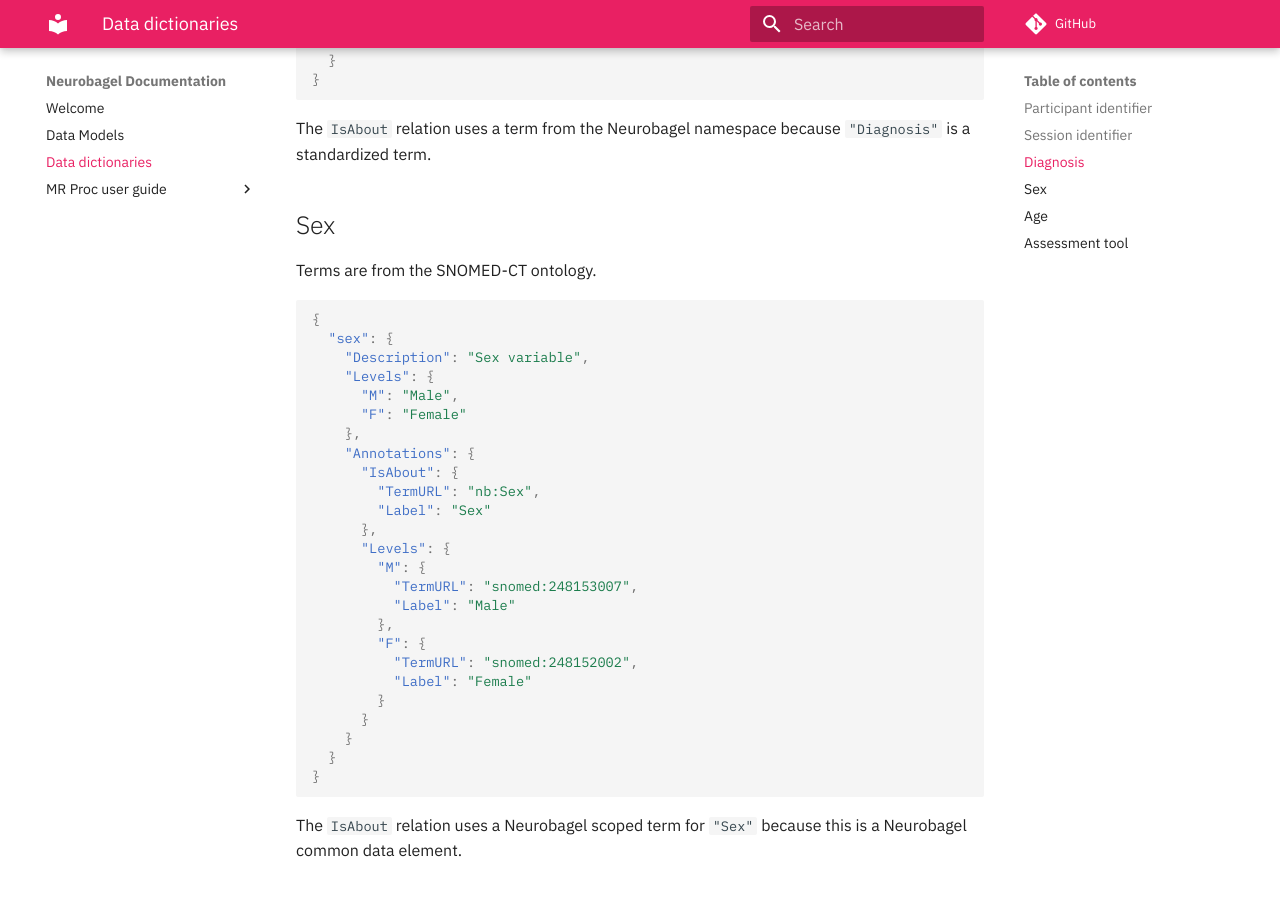
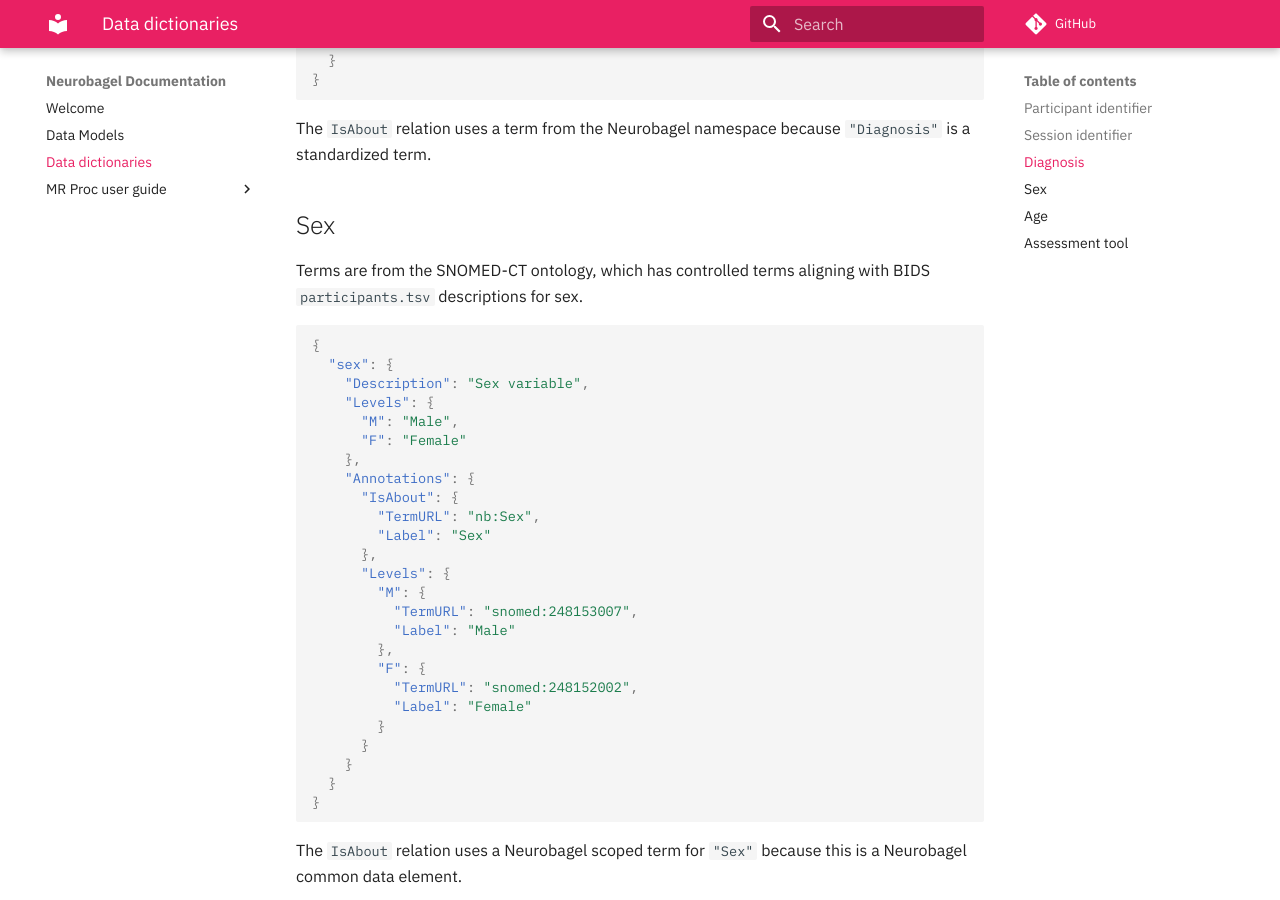
Before and after one commit to neurobagel/documentation, an MkDocs documentation site: the page built from docs/dictionaries.md, in a window 1280 px wide and 900 px high, scrolled down 2318 px. Built offline with MkDocs 1.6.1 and Material for MkDocs 9.7.7, drawn with Linux system fonts in a browser that asks for light colours; comment, search, counter and statistics services are not loaded.

Commit message:
expand description for sex terms

````diff
--- a/docs/dictionaries.md
+++ b/docs/dictionaries.md
@@ -113,7 +113,7 @@ The `IsAbout` relation uses a term from the Neurobagel namespace because
 
 ## Sex
 
-Terms are from the SNOMED-CT ontology.
+Terms are from the SNOMED-CT ontology, which has controlled terms aligning with BIDS `participants.tsv` descriptions for sex.
 
 ```json
 {
````
